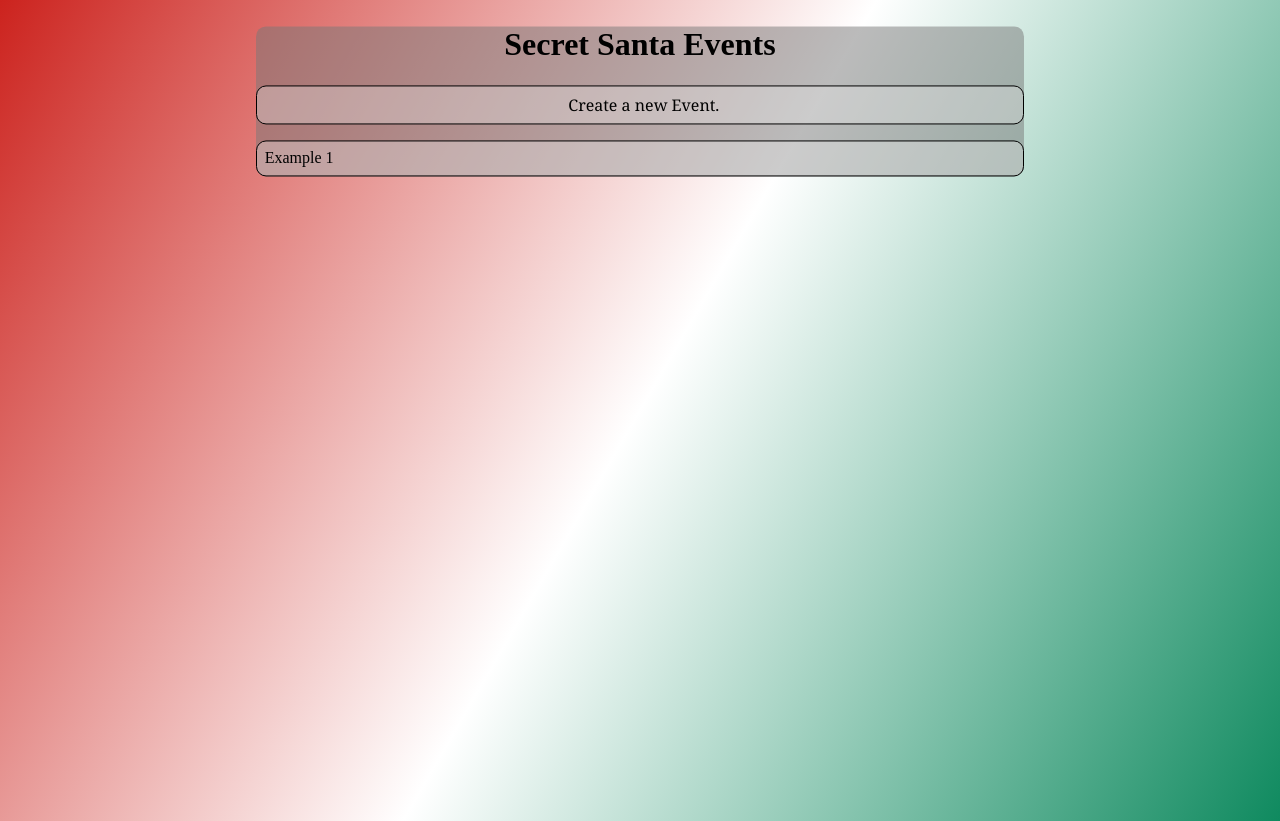
After one commit to LewisJordann/SecretSanta, a Flask app: page /events in a window 1280 px wide. The commit adds this page. Run offline with Flask 2, Linux system fonts and the light colour scheme; the visitor is signed in with stand-in values (Sample User, id 1).

Commit message:
Started the main events page UI.

```diff
--- a/Secret Santa Website/Website/main/views.py
+++ b/Secret Santa Website/Website/main/views.py
@@ -18,14 +18,14 @@ def login():
             usrPassword = request.form["loginPassword"]
             user = auth.sign_in_with_email_and_password(usrEmail, usrPassword)
             session['user'] = usrEmail
-            return redirect(url_for("views.success"))
+            return redirect(url_for("views.events"))
         except:
-            flash("An Error has occurred trying to sign in.","info")
+            flash("We couldn't log you in. Please check your email and password and try again.","info")
             return redirect(url_for("views.login"))
     else:
         # if user exists in cookies, stay signed in
         if "user" in session:
-            return redirect(url_for("views.success"))
+            return redirect(url_for("views.events"))
         else:
             return render_template("login.html")
 
@@ -79,11 +79,11 @@ def forgotPassword():
     else:
         return render_template("forgotpassword.html")
 
-@views.route('/success')
-def success():
+@views.route('/events')
+def events():
     if "user" in session:
         usr = session["user"]
-        return f"<h1>Hello: {usr}</h1>"
+        return render_template("events.html")
     else:
         return redirect(url_for("views.login"))
 
--- /dev/null
+++ b/Secret Santa Website/Website/static/events.css
@@ -0,0 +1,41 @@
+body{
+    margin: 0;
+    padding: 0;
+    font-family: montserrat;
+    background: linear-gradient(120deg, #cc231e, #FFFFFF, #0f8a5f);
+    height: 100vh;
+    overflow: hidden;
+ }
+
+ .main{
+    position: relative;
+    top: 10%;
+    left: 50%;
+    transform: translate(-50%, -50%);
+    width: 60%;
+    background-color: rgba(120, 120, 120, .5);
+    border-radius: 10px;
+
+ }
+
+.main h1{
+    position: relative;
+    text-align: center;
+ }
+
+#create {
+    font-family: Georgia, 'Times New Roman', Times, serif;
+    text-align: center;
+}
+
+.main .list p{
+    background-color: rgba(240, 240, 240, .3);
+    padding-top: 1%;
+    padding-bottom: 1%;
+    padding-left: 1%;
+    text-align: left;
+    border-radius: 10px;
+    border-style: solid;
+    border-color: black;
+    border-width: 1px;
+}
--- /dev/null
+++ b/Secret Santa Website/Website/template/events.html
@@ -0,0 +1,19 @@
+<!DOCTYPE html>
+<html>
+    <head>
+        <meta charset="utf-8">
+        <title>Events</title>
+        <script src="{{ url_for('static', filename='index.js') }}"></script>
+        <link rel="stylesheet" type= "text/css" href="{{ url_for('static', filename='events.css') }}">
+    </head>
+
+    <body>
+        <div class="main">
+            <h1>Secret Santa Events</h1>
+            <div class="list">
+                <p id="create">Create a new Event.</p>
+                <p>Example 1</p>
+            </div>
+        </div>
+    </body>
+</html>
--- a/Secret Santa Website/Website/template/forgotpassword.html
+++ b/Secret Santa Website/Website/template/forgotpassword.html
@@ -2,7 +2,7 @@
 <html>
     <head>
         <meta charset="utf-8">
-        <title>Login</title>
+        <title>Forgot Password</title>
         <script src="{{ url_for('static', filename='index.js') }}"></script>
         <link rel="stylesheet" type= "text/css" href="{{ url_for('static', filename='forgotpassword.css') }}">
     </head>
```
Also changed, not shown: Secret Santa Website/config.py (+1 -1 lines).
